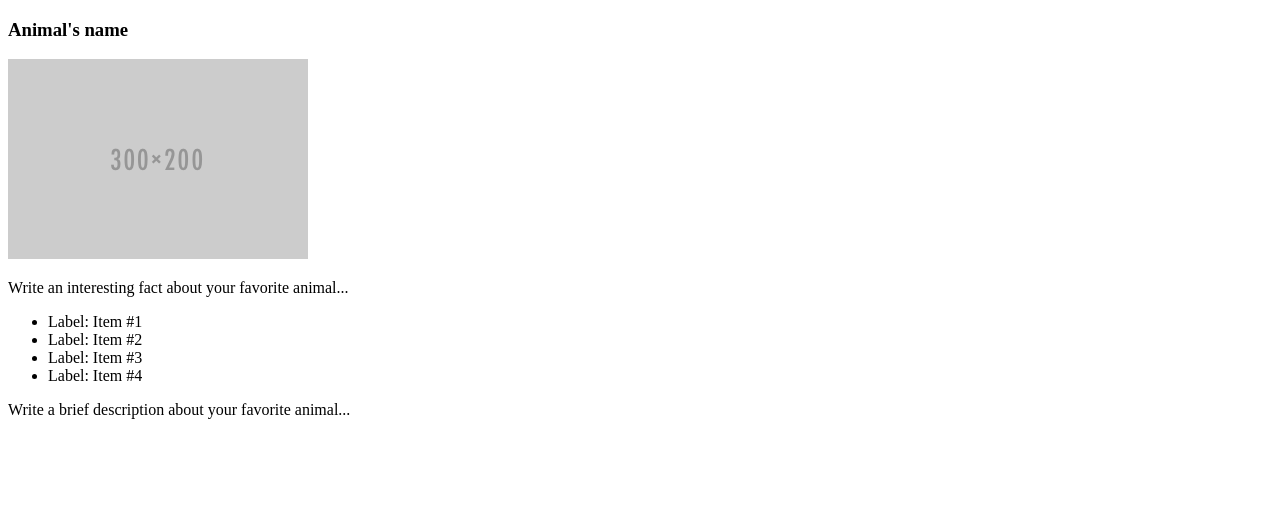
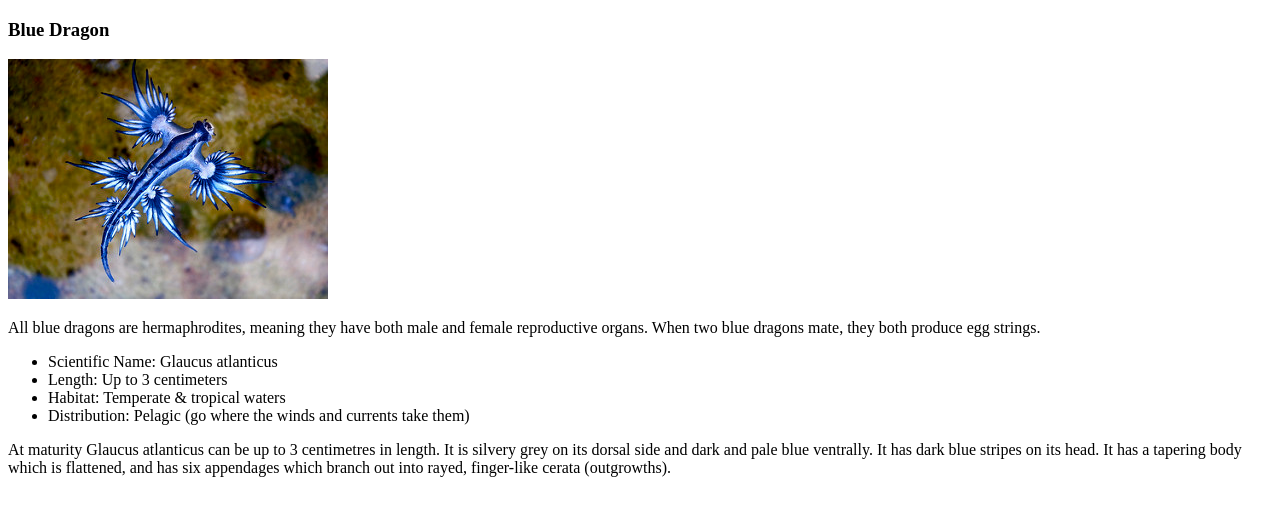
Before and after one commit to jefferylgraham/Animal-Trading-Cards, a plain HTML site: page card.html in a window 1280 px wide. Drawn offline with Linux system fonts and the light colour scheme.

Commit message:
update html

```diff
--- a/card.html
+++ b/card.html
@@ -3,25 +3,32 @@
 <head>
 	<meta charset="utf-8">
 	<title>Animal Trading Cards</title>
+	<link href="styles.css" rel="stylesheet">
 </head>
 <body>
 	<div>
 		<!-- your favorite animal's name goes here -->
-		<h3>Animal's name</h3>
+		<h3>Blue Dragon</h3>
 		<!-- your favorite animal's image goes here -->
-		<img src="placeholder.png" alt="name-of-your-animal">
+		<img src="blue-glaucus.jpg" alt="Blue Glaucus">
 		<div>
 			<!-- your favorite animal's interesting fact goes here -->
-			<p>Write an interesting fact about your favorite animal...</p>
+			<p>All blue dragons are hermaphrodites, meaning they have both male and
+				female reproductive organs. When two blue dragons mate, they both
+				produce egg strings.</p>
 			<ul>
 				<!-- your favorite animal's list items go here -->
-				<li><span>Label</span>: Item #1</li>
-				<li><span>Label</span>: Item #2</li>
-				<li><span>Label</span>: Item #3</li>
-				<li><span>Label</span>: Item #4</li>
+				<li><span>Scientific Name</span>: Glaucus atlanticus</li>
+				<li><span>Length</span>: Up to 3 centimeters</li>
+				<li><span>Habitat</span>: Temperate & tropical waters</li>
+				<li><span>Distribution</span>: Pelagic (go where the winds and currents take them)</li>
 			</ul>
 			<!-- your favorite animal's description goes here -->
-			<p>Write a brief description about your favorite animal...</p>
+			<p>At maturity Glaucus atlanticus can be up to 3 centimetres in length.
+				It is silvery grey on its dorsal side and dark and pale blue ventrally.
+				It has dark blue stripes on its head. It has a tapering body which is
+				flattened, and has six appendages which branch out into rayed, finger-like
+				cerata (outgrowths).</p>
 		</div>
 	</div>
 </body>
```
